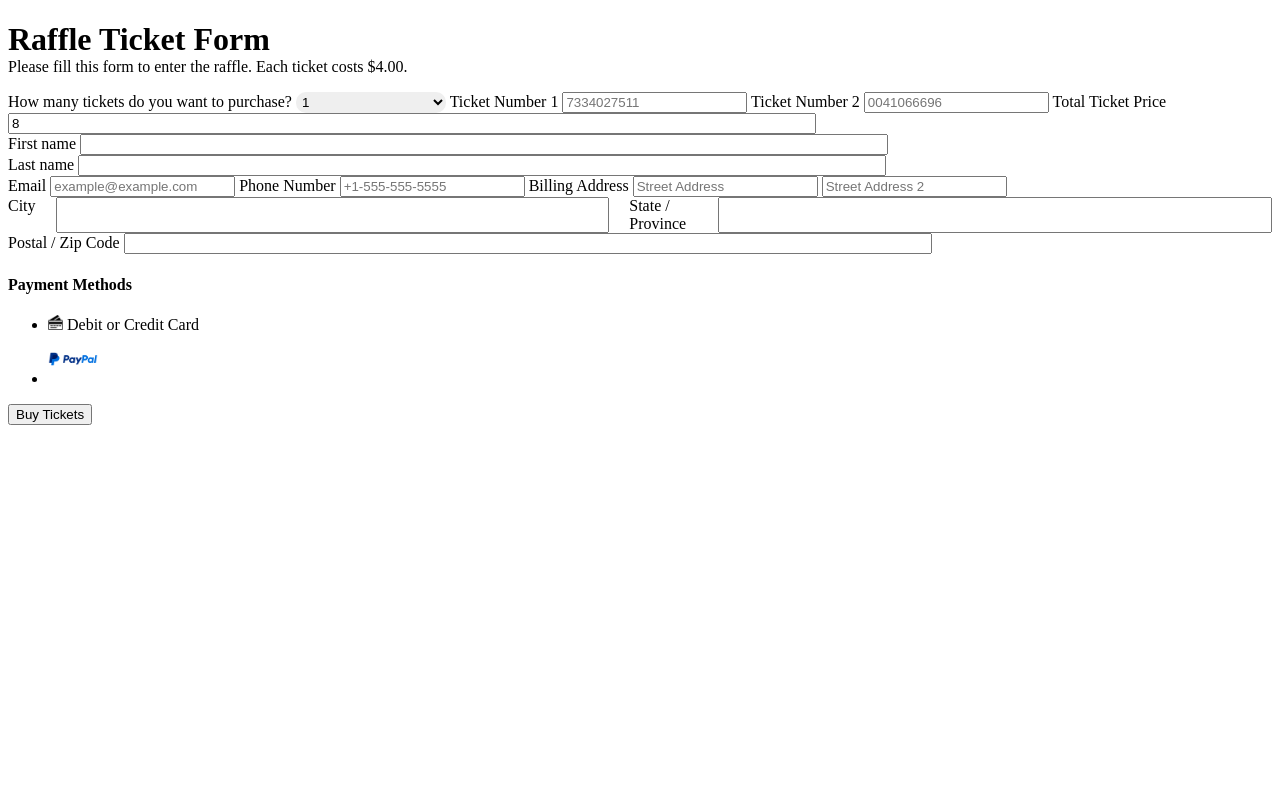
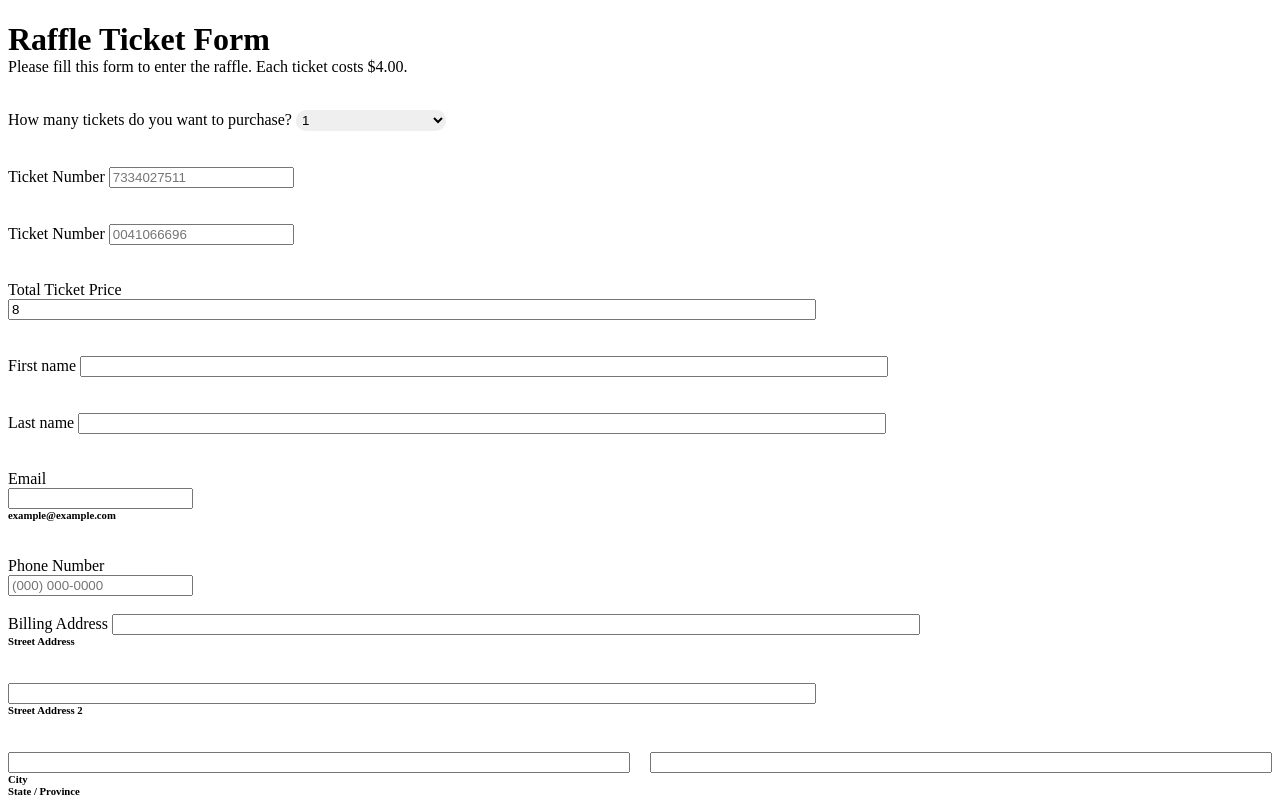
Before and after one commit to samuelifeanyi/RaffleDraw, a plain HTML site: page index.html in a window 1280 px wide. Shown: the top 801 px of the page. Drawn offline with Linux system fonts and the light colour scheme.

Commit message:
assignment

```diff
--- a/index.html
+++ b/index.html
@@ -3,13 +3,14 @@
 <head>
     <meta charset="UTF-8">
     <meta name="viewport" content="width=device-width, initial-scale=1.0">
-    <title>Document</title>
+    <title>Raffle Ticket</title>
     <link rel="stylesheet" href="./styles/styles.styles.css">
 </head>
 <body>
     <h1>Raffle Ticket Form</h1>
     <p>Please fill this form to enter the raffle. Each ticket costs $4.00.</p>
 
+    <br>
     <form>
         <label for="ticketcount">How many tickets do you want to purchase?</label>
         <select id="ticketcount" name="ticketcount">
@@ -19,47 +20,59 @@
             <option value="4">4</option>
             <option value="5">5</option>
         </select>
-
-        <label for="ticket1">Ticket Number 1</label>
-        <input type="text" id="ticket1" name="ticket1" placeholder="7334027511">
-
-        <label for="ticket2">Ticket Number 2</label>
-        <input type="text" id="ticket2" name="ticket2" placeholder="0041066696">
-
+        <br><br>
+<br>
+        <label for="ticket">Ticket Number</label>
+        <input type="text" id="ticket1" name="ticket" placeholder="7334027511">
+        <br><br>
+<br>
+        <label for="ticket2">Ticket Number</label>
+        <input type="text" id="ticket" name="ticket" placeholder="0041066696">
+<br><br>
+<br>
         <label for="totalprice">Total Ticket Price</label>
         <div class="" style="align-items:center;">
-            <input type="text" id="totalprice" name="totalprice" value="8" readonly>
+            <input type="text" id="totalprice" name="totalprice" value="8">
             <div class="" style="align-self:center;"></div>
         </div>
-
+<br><br>
         <div class="">
             <div class="">
                 <label for="firstname">First name</label>
                 <input type="text" id="firstname" name="firstname">
             </div>
+            <br><br>
             <div class="">
                 <label for="lastname">Last name</label>
                 <input type="text" id="lastname" name="lastname">
             </div>
         </div>
+<br><br>
+        <label for="email">Email</label>
+        <br>
+        <input type="email" id="email" name="email">
+        <h6>example@example.com</h6>
+<br><br>
+        <label for="phone">Phone Number</label>
+        <br>
+        <input type="tel" id="phone" name="phone" placeholder="(000) 000-0000">
 
-        <label for="email">Email</label>
-        <input type="email" id="email" name="email" placeholder="example@example.com">
+        <br><br>
+        <div><label for="address1">Billing Address</label style>
+        <input type="text" id="address1" name="address1">
+        <h6>Street Address</h6>
+        <br><br>
+        <input type="text" id="address2" name="address2"></div>
+        <h6>Street Address 2</h6>
+        <br><br>
 
-        <label for="phone">Phone Number</label>
-        <input type="tel" id="phone" name="phone" placeholder="+1-555-555-5555">
-
-        <label for="address1">Billing Address</label>
-        <input type="text" id="address1" name="address1" placeholder="Street Address">
-        <input type="text" id="address2" name="address2" placeholder="Street Address 2">
 
         <div class="group">
-            <label for="city">City</label>
-            <input type="text" id="city" name="city">
-            <label for="state">State / Province</label>
-            <input type="text" id="state" name="state">
+          <input type="text"> <input type="text">
         </div>
+        <h6>City</h6> <h6>State / Province</h6>
 
+<br><br>
         <div class="zip">
             <label for="zip">Postal / Zip Code</label>
             <input type="text" id="zip" name="zip">
--- a/styles/styles.styles.css
+++ b/styles/styles.styles.css
@@ -5,36 +5,41 @@ h1 {
 p {
     margin-top: 0;
 }
+
 select {
     width: 300px;
 }
-.row, col {
-    display: flex; flex-direction: row;
-    gap: 20px;
-}
+
 h5
 label
 input {
     display: inline-block;
     vertical-align: middle;
 }
+
 h5 {
     margin: 10px;
 }
+
 select {
     padding: 2px;
     width: 150px;
     border-radius: 10px;
     border: 2px;
+}
 
-}
 div input {
     width: 800px;
 }
+
 h6 {
     margin: 0;
 }
+
 .group {
     display: flex; flex-direction: row;
     gap: 20px;
 }
+
+.group, h6 {display: flex; flex-direction: row;
+}
```
